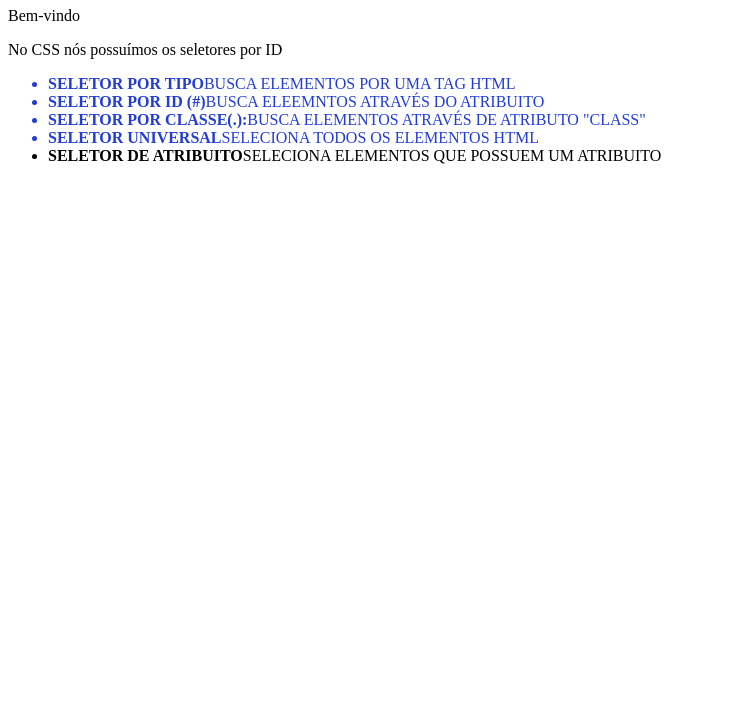
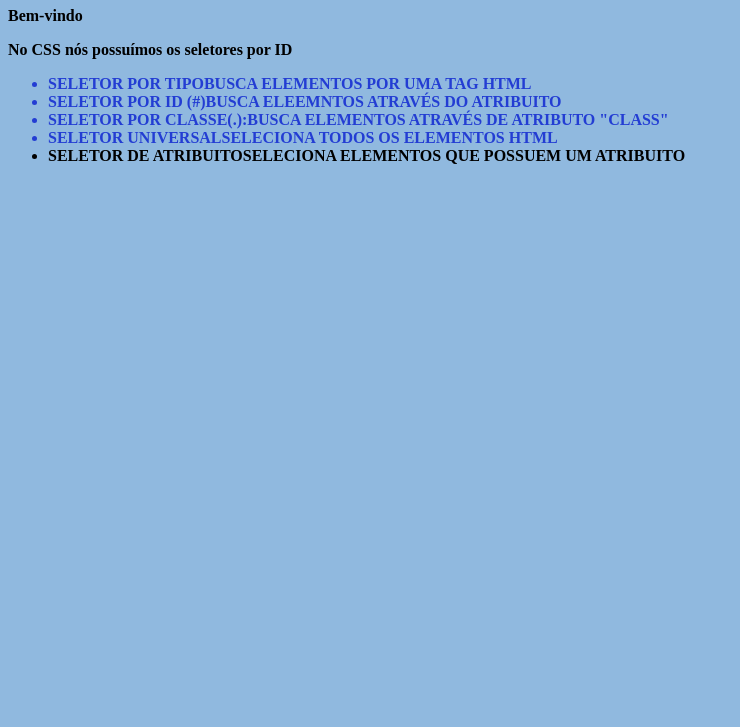
Before and after one commit to mfernandadias/FundamentosdoCSS, a plain HTML site: page FundamentosdoCSS/parte2 seletores/index.html in a window 1280 px wide. Shown: the part 73-800 px from the top of the page, without its empty margins (0-740 px from the left). Drawn offline with Linux system fonts and the light colour scheme.

Commit message:
seletor universal

```diff
--- a/FundamentosdoCSS/parte2 seletores/index.html
+++ b/FundamentosdoCSS/parte2 seletores/index.html
@@ -31,6 +31,11 @@
         background: rgb(90, 185, 127);
         color: white 15px;
     }*/
+    /* seletor Universal*/
+    * {
+        font-weight: bold;
+        background-color: rgb(144, 185, 223);
+    }
     /* seletor por classe*/
     .seletores-mais-comuns {
         color: rgb(35, 61, 211);
```
